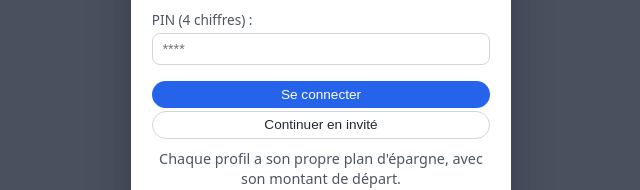
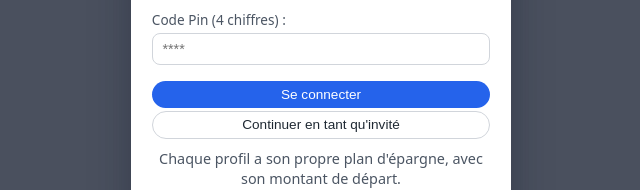
Before and after one commit to DelorChrist/ePargne-2026, a plain HTML site: page index.html in a window 1280 px wide. Shown: the part 386-576 px from the top of the page, 319-959 px from the left. Drawn offline with Linux system fonts and the light colour scheme.

Commit message:
Update index.html
Mise a jour du repo repo

```diff
--- a/index.html
+++ b/index.html
@@ -52,7 +52,7 @@
             placeholder="Ex : Bagui"
           />
 
-          <label class="welcome-label" for="loginPinInput">PIN (4 chiffres) :</label>
+          <label class="welcome-label" for="loginPinInput">Code Pin (4 chiffres) :</label>
           <input
             type="password"
             id="loginPinInput"
@@ -77,7 +77,7 @@
             placeholder="Ex : Amina"
           />
 
-          <label class="welcome-label" for="signupPinInput">PIN (4 chiffres) :</label>
+          <label class="welcome-label" for="signupPinInput">Code Pin (4 chiffres) :</label>
           <input
             type="password"
             id="signupPinInput"
@@ -105,7 +105,7 @@
         </div>
 
         <button id="guestBtn" class="btn btn-outline welcome-btn" type="button">
-          Continuer en invité
+          Continuer en tant qu'invité
         </button>
 
         <p class="welcome-note">
```
